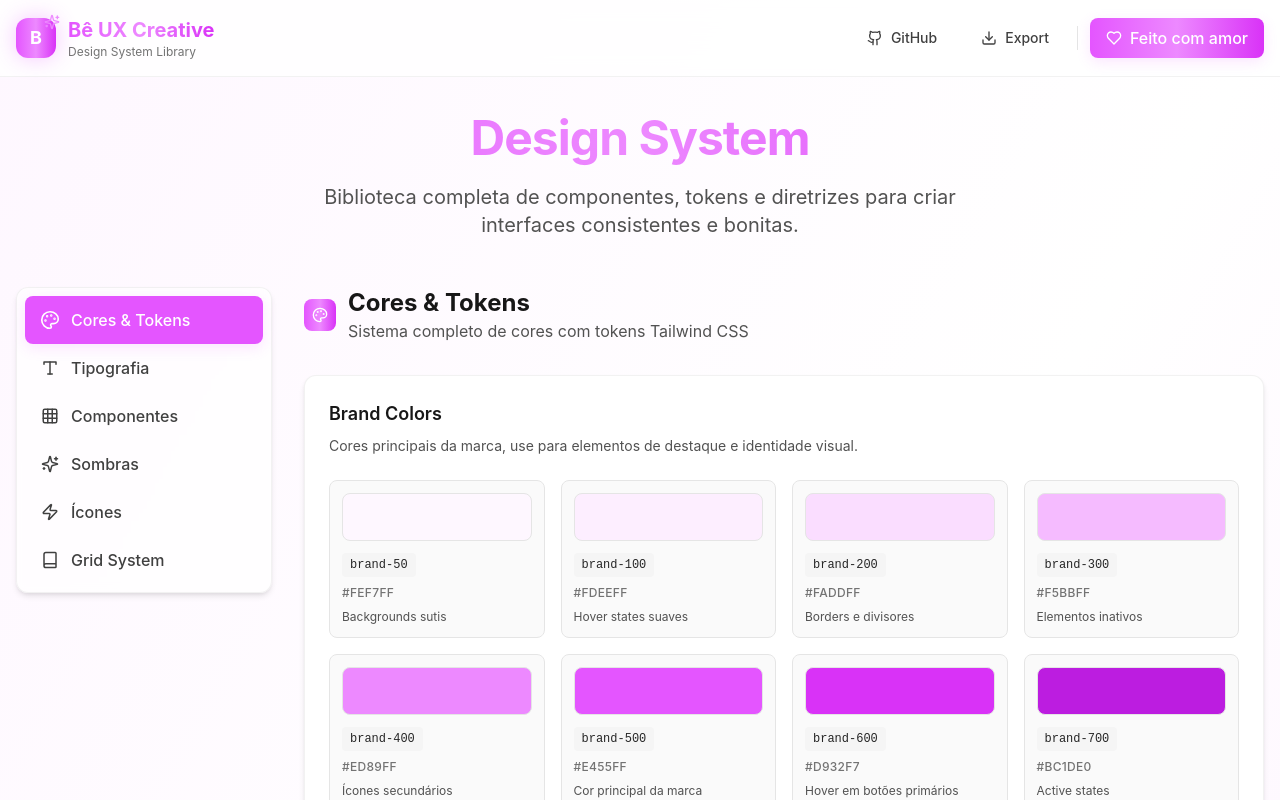
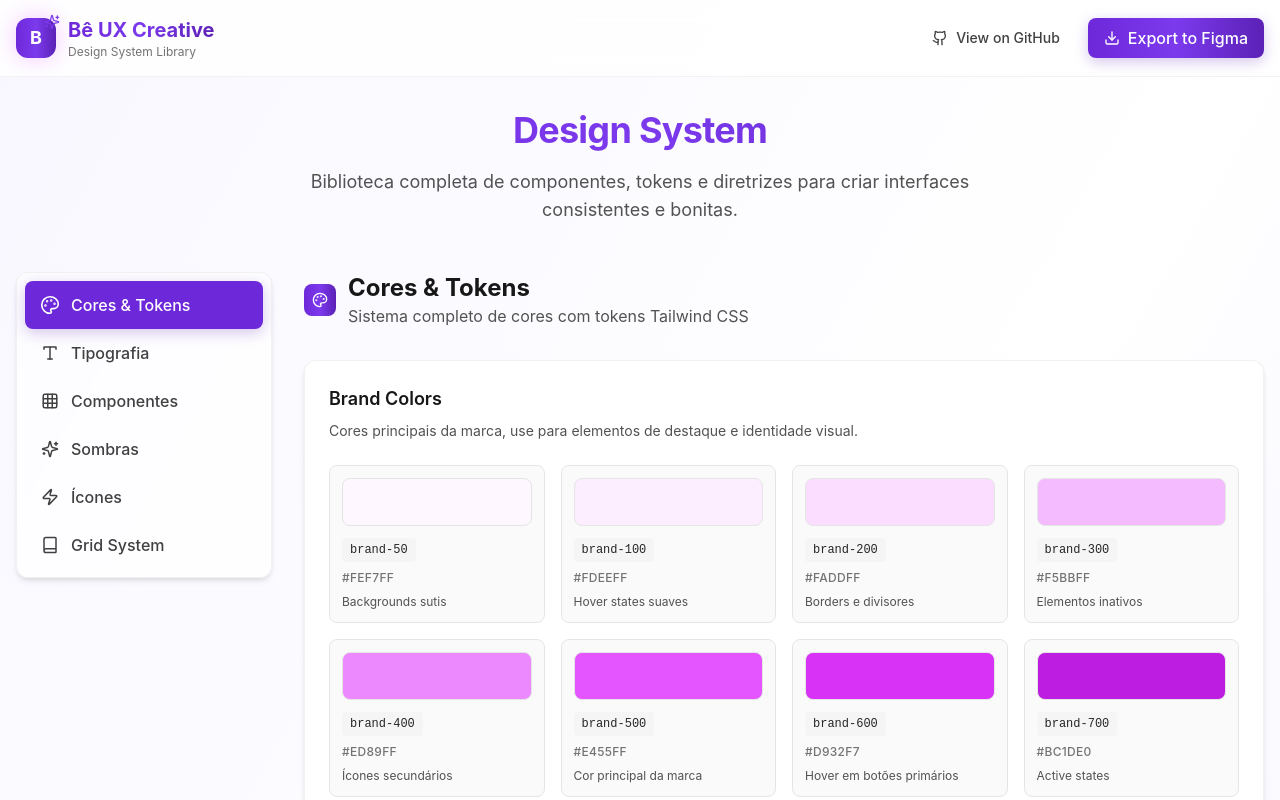
Before and after one commit to a-mo-ra/be-ux-creative-design-system, a React (Vite) app: page / in a window 1280 px wide. Shown: the top 800 px of the page. Built offline with nearby package versions, Linux system fonts and the light colour scheme.

Commit message:
Refactor: Apply dark purple theme and UI changes
- Changed the platform's color scheme to a dark purple theme.
- Removed the "Feito com amor" button.
- Reduced the typography size of the title.
- Clarified the export action to "Export to Figma".

```diff
--- a/src/components/Header.tsx
+++ b/src/components/Header.tsx
@@ -1,6 +1,6 @@
 
 import React from 'react';
-import { Sparkles, Github, Download, Heart } from 'lucide-react';
+import { Sparkles, Github, Download } from 'lucide-react';
 
 const Header = () => {
   return (
@@ -15,7 +15,7 @@ const Header = () => {
               </div>
               <Sparkles
                 size={16}
-                className="absolute -top-1 -right-1 text-brand-400 animate-pulse"
+                className="absolute -top-1 -right-1 text-brand-600 animate-pulse"
               />
             </div>
             <div>
@@ -26,21 +26,14 @@ const Header = () => {
 
           {/* Actions */}
           <div className="flex items-center gap-3">
-            <button className="hidden md:flex items-center gap-2 px-4 py-2 text-sm font-medium text-neutral-700 hover:text-brand-600 hover:bg-neutral-50 rounded-lg transition-all duration-200">
+            <button className="hidden md:flex items-center gap-2 px-4 py-2 text-sm font-medium text-neutral-700 hover:text-brand-700 hover:bg-neutral-50 rounded-lg transition-all duration-200">
               <Github size={16} />
-              <span>GitHub</span>
+              <span>View on GitHub</span>
             </button>
 
-            <button className="hidden md:flex items-center gap-2 px-4 py-2 text-sm font-medium text-neutral-700 hover:text-brand-600 hover:bg-neutral-50 rounded-lg transition-all duration-200">
+            <button className="flex items-center gap-2 px-4 py-2 bg-gradient-brand text-white rounded-lg font-medium shadow-brand hover:shadow-glow transition-all duration-200 hover:scale-105">
               <Download size={16} />
-              <span>Export</span>
-            </button>
-
-            <div className="w-px h-6 bg-neutral-200"></div>
-
-            <button className="flex items-center gap-2 px-4 py-2 bg-gradient-brand text-white rounded-lg font-medium shadow-brand hover:shadow-glow transition-all duration-200 hover:scale-105">
-              <Heart size={16} />
-              <span className="hidden sm:inline">Feito com amor</span>
+              <span>Export to Figma</span>
             </button>
           </div>
         </div>
--- a/src/index.css
+++ b/src/index.css
@@ -1,4 +1,3 @@
-
 @tailwind base;
 @tailwind components;
 @tailwind utilities;
@@ -18,7 +17,7 @@
     --popover: 0 0% 100%;
     --popover-foreground: 222.2 84% 4.9%;
 
-    --primary: 270 100% 60%;
+    --primary: 270 70% 35%;
     --primary-foreground: 210 40% 98%;
 
     --secondary: 210 40% 96.1%;
@@ -35,7 +34,7 @@
 
     --border: 214.3 31.8% 91.4%;
     --input: 214.3 31.8% 91.4%;
-    --ring: 270 100% 60%;
+    --ring: 270 70% 35%;
 
     --radius: 0.5rem;
   }
@@ -89,11 +88,11 @@
 /* Design System Utilities */
 @layer utilities {
   .text-gradient {
-    @apply bg-gradient-to-r from-brand-500 via-brand-400 to-brand-600 bg-clip-text text-transparent;
+    @apply bg-gradient-to-r from-brand-700 via-brand-600 to-brand-800 bg-clip-text text-transparent;
   }
 
   .bg-gradient-brand {
-    @apply bg-gradient-to-r from-brand-500 via-brand-400 to-brand-600;
+    @apply bg-gradient-to-r from-brand-700 via-brand-600 to-brand-800;
   }
 
   .bg-gradient-subtle {
@@ -101,7 +100,7 @@
   }
 
   .shadow-brand {
-    box-shadow: 0 4px 14px 0 rgba(228, 85, 255, 0.15);
+    box-shadow: 0 4px 14px 0 rgba(91, 33, 182, 0.25);
   }
 
   .border-gradient {
--- a/src/pages/Index.tsx
+++ b/src/pages/Index.tsx
@@ -47,10 +47,10 @@ const Index = () => {
 
       <div className="container mx-auto px-4 py-8">
         <div className="mb-12 text-center">
-          <h1 className="text-display-lg font-bold text-gradient mb-4">
+          <h1 className="text-display-md font-bold text-gradient mb-4">
             Design System
           </h1>
-          <p className="text-xl text-neutral-600 max-w-2xl mx-auto">
+          <p className="text-lg text-neutral-600 max-w-2xl mx-auto">
             Biblioteca completa de componentes, tokens e diretrizes para criar interfaces consistentes e bonitas.
           </p>
         </div>
@@ -68,8 +68,8 @@ const Index = () => {
                       onClick={() => setActiveSection(item.id)}
                       className={`w-full flex items-center gap-3 px-4 py-3 rounded-lg text-left transition-all duration-200 group ${
                         activeSection === item.id
-                          ? 'bg-brand-500 text-white shadow-brand'
-                          : 'text-neutral-700 hover:bg-neutral-50 hover:text-brand-600'
+                          ? 'bg-brand-700 text-white shadow-brand'
+                          : 'text-neutral-700 hover:bg-neutral-50 hover:text-brand-700'
                       }`}
                     >
                       <IconComponent
--- a/tailwind.config.ts
+++ b/tailwind.config.ts
@@ -1,4 +1,3 @@
-
 import type { Config } from "tailwindcss";
 
 export default {
@@ -53,19 +52,19 @@ export default {
 					DEFAULT: 'hsl(var(--card))',
 					foreground: 'hsl(var(--card-foreground))'
 				},
-				// Design System Colors
+				// Design System Colors - Dark Purple Theme
 				brand: {
-					50: '#fef7ff',
-					100: '#fdeeff',
-					200: '#faddff',
-					300: '#f5bbff',
-					400: '#ed89ff',
-					500: '#e455ff',
-					600: '#d932f7',
-					700: '#bc1de0',
-					800: '#9818b8',
-					900: '#7d1a95',
-					950: '#540463'
+					50: '#f8f7ff',
+					100: '#f0eeff',
+					200: '#e1dcff',
+					300: '#c9bfff',
+					400: '#ab94ff',
+					500: '#8b5cf6',
+					600: '#7c3aed',
+					700: '#6d28d9',
+					800: '#5b21b6',
+					900: '#4c1d95',
+					950: '#2e1065'
 				},
 				neutral: {
 					50: '#fafafa',
```
